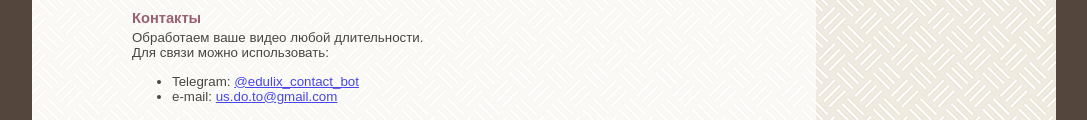
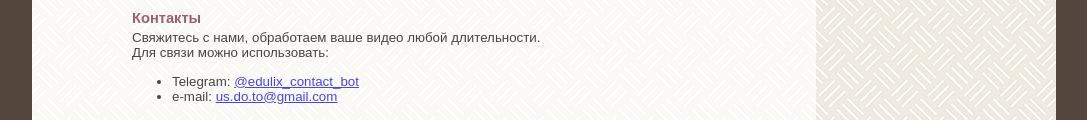
Before and after one commit to vedulix/site, a plain HTML site: page index.html in a window 1280 px wide. Shown: the part 452-572 px from the top of the page, without its empty margins (96-1183 px from the left). Drawn offline with Linux system fonts and the light colour scheme.

Commit message:
Update index.html

```diff
--- a/index.html
+++ b/index.html
@@ -92,7 +92,7 @@
     <p>Автоматическое вырезание лишней тишины в видео сокращает его на ~ 1\6 часть. Отредактированное видео<br/> поддерживает интерес благодаря постоянной подаче предложений. При этом оно не ускоряется в 1.5 или 2 раза,<br/>поэтому речь остаётся такой же естественной и понятной.</p>
     <p>Примеры отредактированных видео размещены справа.</p>
     <h2>Контакты</h2>
-    <p>Обработаем ваше видео любой длительности.<br/>Для связи можно использовать:<br/></p>
+    <p>Свяжитесь с нами, обработаем ваше видео любой длительности.<br/>Для связи можно использовать:<br/></p>
     <ul><li>Telegram: <a href = "https://t.me/edulix_contact_bot" target="_blank">@edulix_contact_bot</a></li><li>e-mail: <a href="mailto:us.do.to@gmail.com">us.do.to@gmail.com</a></li></ul>
    </div>
    <div id="footer">&nbsp;✉&nbsp;<a href = "https://t.me/edulix_contact_bot" target="_blank">t.me/edulix_contact_bot</a></div>
```
